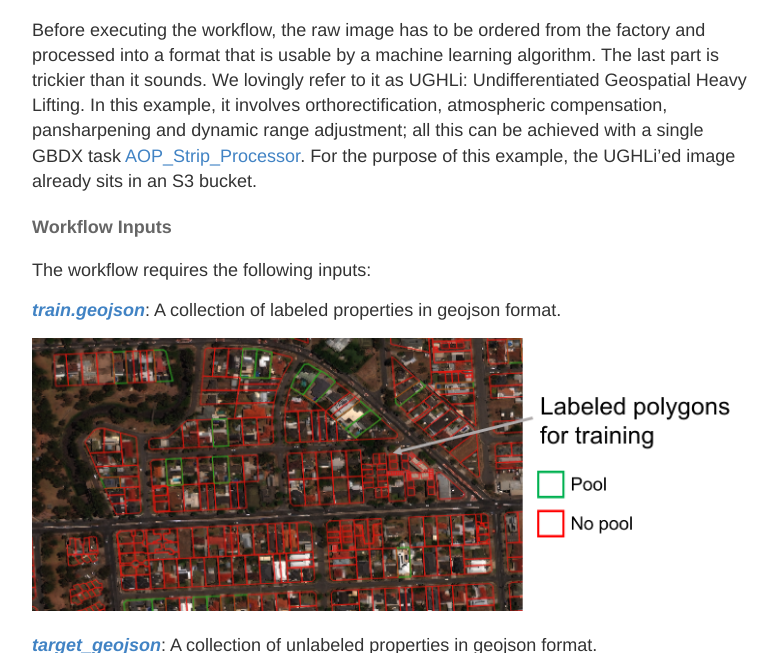
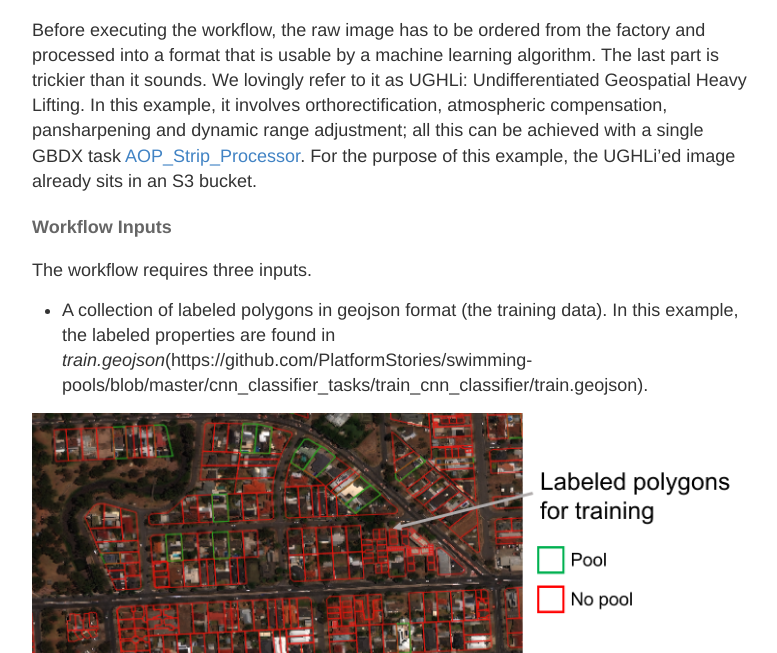
Before and after one commit to neoocm/PlatformStories.github.io, a Jekyll site: the page built from _posts/2016-9-8-swimming-pools.md, in a window 1280 px wide and 1400 px high, scrolled down 2279 px, cut to the strip 0-653 px from the top of the window. Shown: the whole strip, without its empty margins (248-1025 px from the left). Built offline with Jekyll 4.4.1, drawn with Linux system fonts in a browser that asks for light colours; some of the changed text lies outside the part shown.

Commit message:
made some more edits to swimming pools

```diff
--- a/_posts/2016-9-8-swimming-pools.md
+++ b/_posts/2016-9-8-swimming-pools.md
@@ -46,20 +46,23 @@
 
 #### Workflow Inputs
 
-The workflow requires the following inputs:
+The workflow requires three inputs.
 
-<b>[*train.geojson*](https://github.com/PlatformStories/swimming-pools/blob/master/cnn_classifier_tasks/train_cnn_classifier/train.geojson)</b>: A collection of labeled properties in geojson format.
+- A collection of labeled polygons in geojson format (the training data). In this example, the labeled properties are found in
+*train.geojson*(https://github.com/PlatformStories/swimming-pools/blob/master/cnn_classifier_tasks/train_cnn_classifier/train.geojson).
 
 ![train_geojson.png]({{ site.baseurl }}/images/swimming-pools/train_geojson.png)
+*A sample of labeled properties.*
 
-<b>[*target_geojson*](https://github.com/PlatformStories/swimming-pools/blob/master/cnn_classifier_tasks/deploy_cnn_classifier/target.geojson)</b>: A collection of unlabeled properties in geojson format.
+- A collection of polygons which will be classified, in geojson format (the target data). In this example, the properties to be classified are found in *target.geojson*(https://github.com/PlatformStories/swimming-pools/blob/master/cnn_classifier_tasks/deploy_cnn_classifier/target.geojson).
 
 ![deploy_data.png]({{ site.baseurl }}/images/swimming-pools/deploy_data.png)
+*A sample of properties to be classified.*
 
-<b>*1040010014800C00.tif*</b>: The image on which the properties are found in [GeoTiff](https://en.wikipedia.org/wiki/GeoTIFF) format.
+- The image(s) which the polygons in the training and target data overlay, in [GeoTiff](https://en.wikipedia.org/wiki/GeoTIFF) format. In this example, this is one image of Adelaide, *1040010014800C00.tif*.
 
 ![strip.png]({{ site.baseurl }}/images/swimming-pools/strip.png)
-*Imagery strip containing pixel data for each polygon in train.geojson and target.geojson.*
+*Adelaide image strip, courtesy of WorldView-03.*
 
 For those of you with GBDX access, these files have been placed in the directories
 train_geojson/, target_geojson/, images/ under platform_stories/swimming_pools.
```
